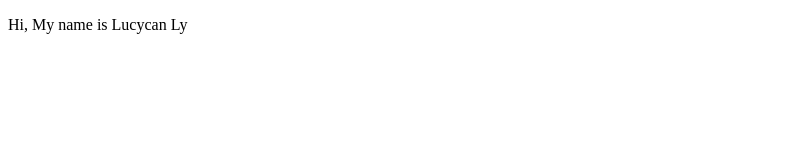
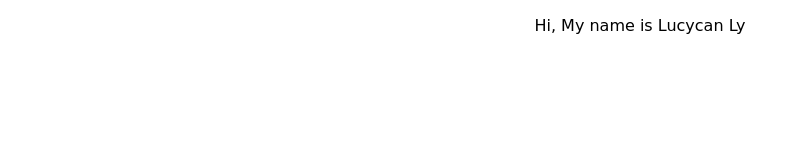
Before and after one commit to looSeeCan2/AboutMe, a plain HTML site: page index.html in a window 1280 px wide. Shown: the whole page, without its empty margins (0-798 px from the left). Drawn offline with Linux system fonts and the light colour scheme.

Commit message:
final for first class
...

```diff
--- /dev/null
+++ b/index.css
@@ -0,0 +1,16 @@
+html body {
+  height: 100%;
+  margin: 0;
+  font-family: cursive;
+}
+
+header,
+main,
+footer {
+  text-align: center;
+  display: flex;
+  flex-direction: column;
+  justify-content: center;
+  align-items: center;
+  height: 100%;
+}
--- a/index.html
+++ b/index.html
@@ -4,7 +4,7 @@
     <meta charset="UTF-8" />
     <meta http-equiv="X-UA-Compatible" content="IE=edge" />
     <meta name="viewport" content="width=device-width, initial-scale=1.0" />
-
+    <link rel="stylesheet" href="./index.css" />
     <title>About Me</title>
   </head>
   <body>
```
